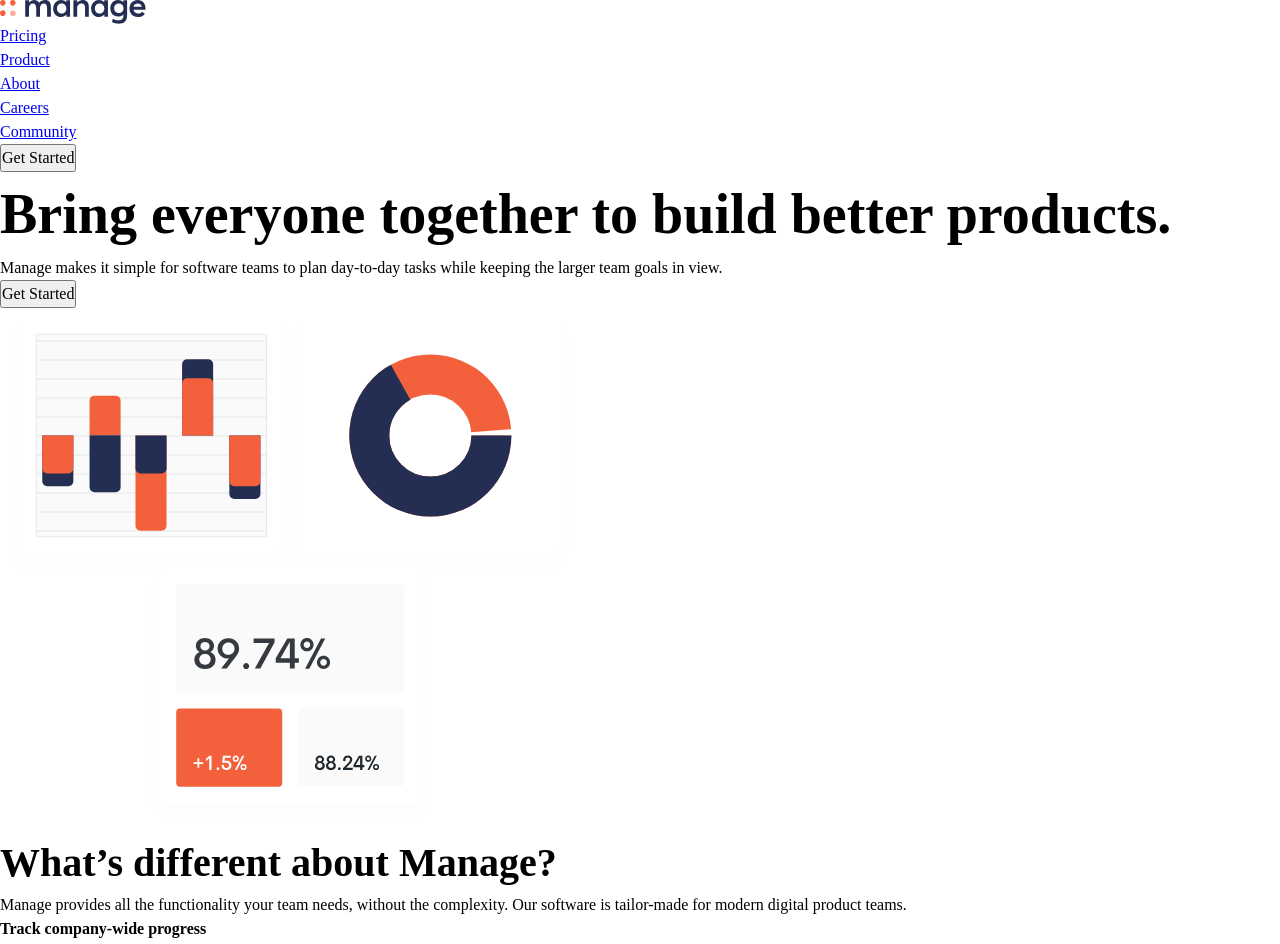
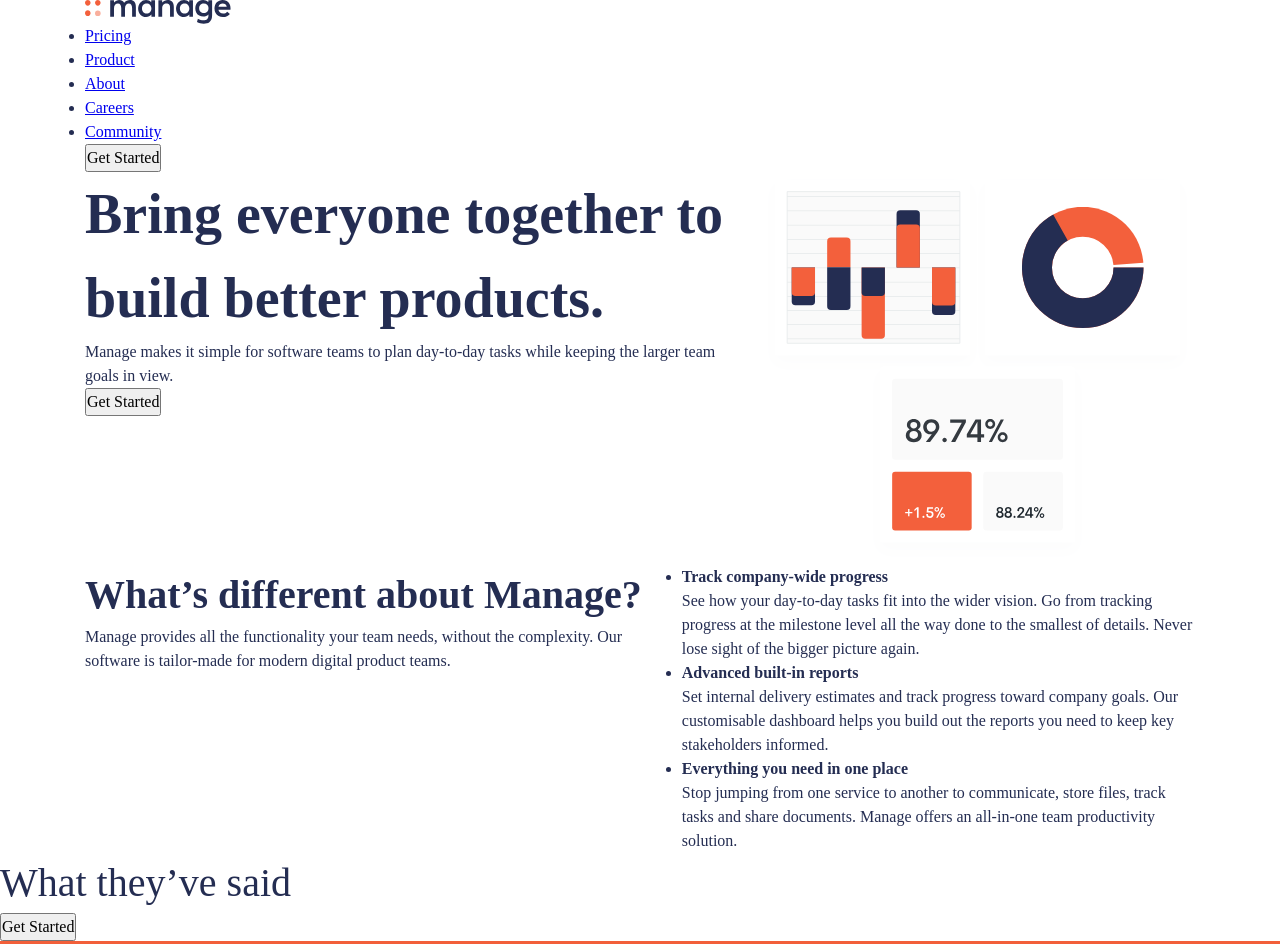
Before and after one commit to laabidihamza/Manage-landing-page, a plain HTML site: page index.html in a window 1280 px wide. Shown: the top 944 px of the page. Drawn offline with Linux system fonts and the light colour scheme.

Commit message:
second commit

```diff
--- a/index.html
+++ b/index.html
@@ -30,7 +30,7 @@
     <main>
         <section>
             <div class="container">
-                <div class="even_columns">
+                <div class="even-columns">
                     <div>
                         <h1 class="fs-primary-heading fw-bold ">Bring everyone together to build better products. </h1>
                         <p>Manage makes it simple for software teams to plan day-to-day tasks while keeping the larger team goals in view.</p>
@@ -74,7 +74,7 @@
             <button class="button">Get Started</button>
 
         </section>
-        <section class="cta | bg-primary400 text-neutral-100">
+        <section class="cta | bg-accent-400 text-neutral-100">
             <div class="container">
                 <div class="even-volumns">
                     <div>
@@ -139,7 +139,6 @@
                 </div>
                 <div>
                     <form>
-
                         <input type="email" placeholder="Enter your email">
                         <button class="button"></button>
                     </form>
--- a/style.css
+++ b/style.css
@@ -2,8 +2,8 @@
     --clr-accent-400: hsl(12, 88%, 59%);
     --clr-accent-100: hsl(13, 100%, 96%);
     --clr-primary-400: hsl(228, 39%, 23%);
-    --clr-neutral-100: hsl(233, 12%, 13%);
-    --clr-neutral-900: hsl(0, 0, 0%);
+    --clr-neutral-900: hsl(232, 12%, 13%);
+    --clr-neutral-100: hsl(0, 0, 100%);
     --ff-primary: "Be Vietnam Pro", sans-serif;
     --ff-body: var (var(--ff-primary));
     --ff-heading: var(--ff-primary);
@@ -79,6 +79,7 @@ body {
 body {
     line-height: 1.5;
     -webkit-font-smoothing: antialiased;
+    text-rendering: optimizeSpeed;
 }
 
 
@@ -213,3 +214,27 @@ h6 {
 .fs-600 {
     font-size: var(--fs-6 00);
 }
+
+.container {
+    --max-width: 1110px;
+    --padding: 1rem;
+    width: min(var(--max-width), 100% - (var(--padding) * 2));
+    margin-inline: auto;
+}
+
+.even-columns {
+    display: grid;
+    gap: 1rem;
+}
+
+@media (min-width:50em) {
+    .even-columns {
+        grid-auto-flow: column;
+    }
+}
+
+body {
+    font-size: var(--fs-body);
+    font-family: var(--ff-body);
+    color: var(--clr-primary-400);
+}
```
Also changed, not shown: README-template.md (added).
